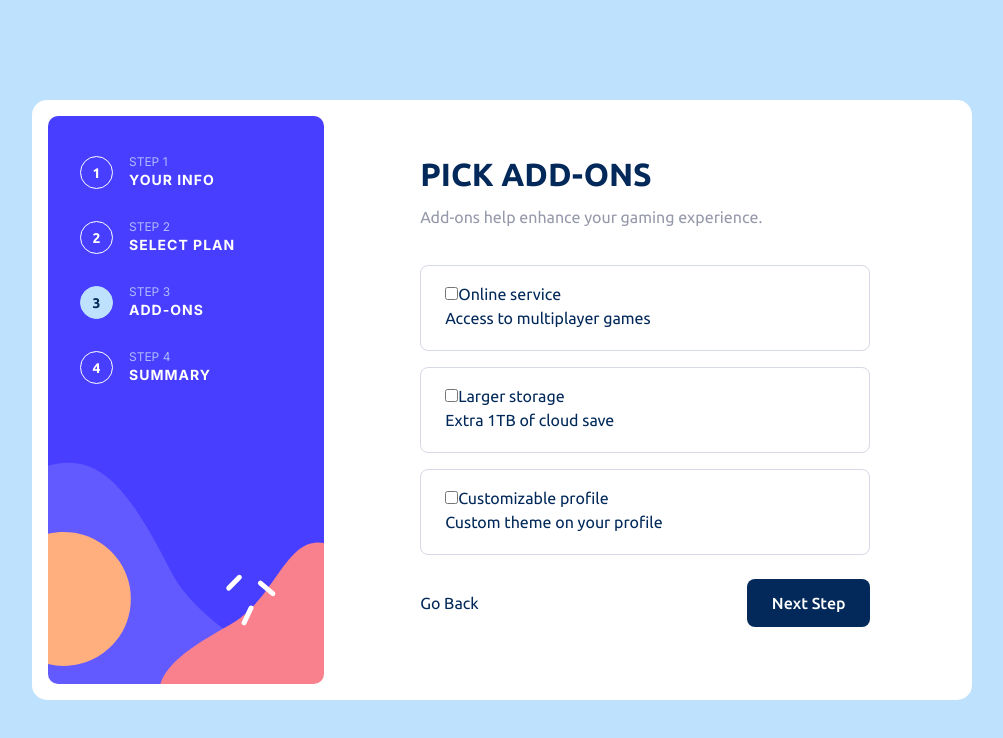
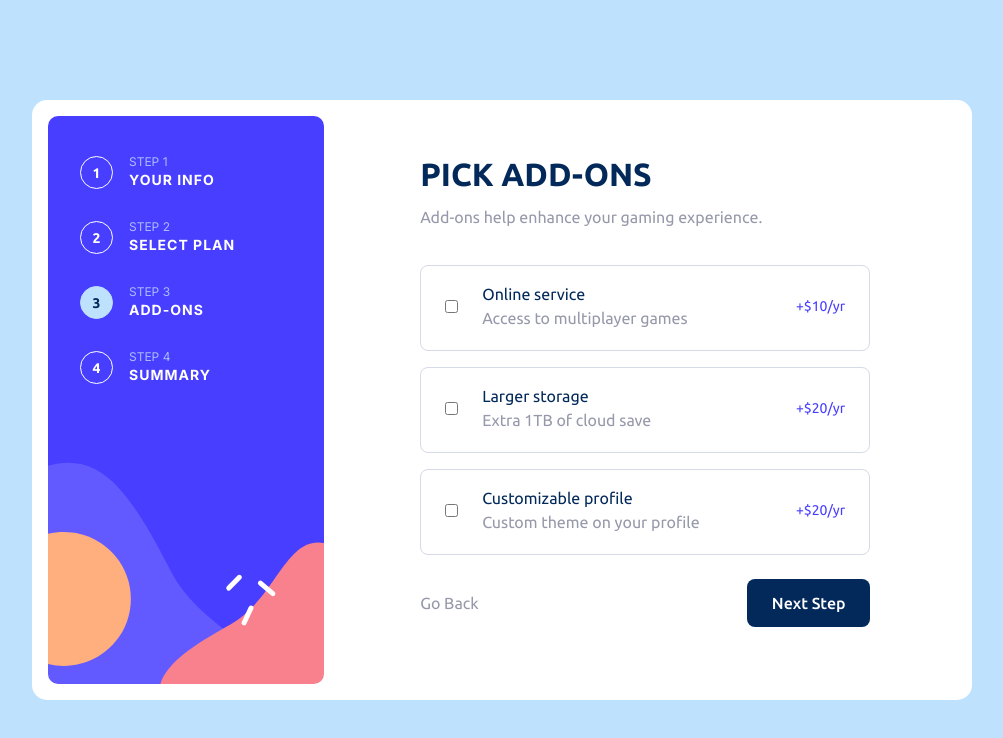
Before and after one commit to talgat-ruby/team3-hackathon1, a Next.js app: page /step3 in a window 1280 px wide. Shown: the top 738 px of the page, without its empty margins (138-1141 px from the left). Built offline with nearby package versions, Linux system fonts and the light colour scheme.

Commit message:
finish styles to step2 and step3

```diff
--- a/app/step2/page.tsx
+++ b/app/step2/page.tsx
@@ -30,6 +30,12 @@ export default function Page() {
     setIsLoading(true);
 
     await new Promise((resolve) => setTimeout(resolve, 2000));
+
+    if (formData.period === "off") {
+      formData.period = "monthly";
+    } else {
+      formData.period = "year";
+    }
 
     contextData.plan = formData.plan;
     contextData.period = formData.period;
@@ -114,35 +120,27 @@ export default function Page() {
           </label>
         </fieldset>
 
-        <fieldset className="bg-[#F8F9FF] px-[8.375rem] py-[0.8125rem]">
-          <label htmlFor="period1" className="cursor-pointer">
+        <fieldset className="bg-[#F8F9FF] px-[8.375rem] py-[0.8125rem] text-[0.875rem] flex gap-6 text-[--color-text-primary]">
+          <span>Monthly</span>
+          <label htmlFor="switch" className="cursor-pointer">
             <input
               {...register("period")}
-              type="radio"
+              type="checkbox"
               name="period"
-              id="period1"
-              value="monthly"
-              defaultChecked
-              className="hidden"
+              id="switch"
+              className="hidden peer"
             />
-            <span>Monthly</span>
+            <div
+              className="inline-block w-[38px] h-[20px] bg-[--color-text-primary] rounded-[10px] relative
+            after:content-[''] after:absolute after:top-[5px] after:left-[5px] after:w-[12px] after:h-[12px] after:bg-white
+            after:rounded-[90px] after:duration-[0.3s] peer-checked:after:left-[calc(100%-5px)] peer-checked:after:translate-x-[-100%]"
+            ></div>
           </label>
-
-          <label htmlFor="period2" className="cursor-pointer">
-            <input
-              {...register("period")}
-              type="radio"
-              name="period"
-              id="period2"
-              value="yearly"
-              className="hidden"
-            />
-            <span>Yearly</span>
-          </label>
+          <span>Yearly</span>
         </fieldset>
 
         <section className="flex justify-between items-center mt-auto">
-          <Link href="/step1">Go Back</Link>
+          <Link href="/step1" className="text-[--color-text-secondary]">Go Back</Link>
 
           <button
             type="submit"
--- a/app/step3/page.tsx
+++ b/app/step3/page.tsx
@@ -1,11 +1,12 @@
 "use client";
 
 import { zodResolver } from "@hookform/resolvers/zod";
-import { useState } from "react";
+import { useContext, useState } from "react";
 import { useForm, SubmitHandler } from "react-hook-form";
 import { BeatLoader } from "react-spinners";
 import { z } from "zod";
 import { useRouter } from "next/navigation";
+import { Context } from "../context-provider";
 import Link from "next/link";
 
 const schema = z.object({
@@ -20,6 +21,22 @@ type SchemaType = z.infer<typeof schema>;
 
 export default function Page() {
   const router = useRouter();
+  const contextData = useContext(Context);
+  const [isChecked1, setIsChecked1] = useState(false);
+  const [isChecked2, setIsChecked2] = useState(false);
+  const [isChecked3, setIsChecked3] = useState(false);
+
+  const handleCheckboxChange1 = () => {
+    setIsChecked1(!isChecked1);
+  };
+
+  const handleCheckboxChange2 = () => {
+    setIsChecked2(!isChecked2);
+  };
+
+  const handleCheckboxChange3 = () => {
+    setIsChecked3(!isChecked3);
+  };
 
   const { register, handleSubmit } = useForm<SchemaType>({
     resolver: zodResolver(schema),
@@ -31,17 +48,13 @@ export default function Page() {
     setIsLoading(true);
 
     await new Promise((resolve) => setTimeout(resolve, 2000));
-    localStorage.setItem(
-      "userData",
-      JSON.stringify({
-        addOns: {
-          onlineService: false || formData.addOds.onlineService,
-          largerStorage: false || formData.addOds.largerStorage,
-          customizableProfile: false || formData.addOds.customizableProfile,
-        },
-      }),
-    );
-    setIsLoading(false);
+
+    (contextData.addOns.onlineService = false || formData.addOds.onlineService),
+      (contextData.addOns.largerStorage =
+        false || formData.addOds.largerStorage),
+      (contextData.addOns.customizableProfile =
+        false || formData.addOds.customizableProfile),
+      setIsLoading(false);
 
     router.push("/step4");
   };
@@ -56,44 +69,93 @@ export default function Page() {
       </p>
       <form onSubmit={handleSubmit(onSubmit)} className="flex flex-col gap-6">
         <fieldset className="flex flex-col gap-4">
-          <div className="pt-4 pr-6 pb-5 pl-6 border border-solid rounded-lg border-[#D6D9E6] min-w-[28.125rem]">
+          <div
+            className={`border border-solid ${isChecked1 ? "border-[#483EFF]" : "border-[#D6D9E6]"} flex gap-6 items-center pt-4 pr-6 pb-5 pl-6 rounded-lg min-w-[28.125rem]`}
+          >
             <input
               {...register("addOds.onlineService")}
               type="checkbox"
               id="onlineService"
               name="onlineService"
               value="true"
+              checked={isChecked1}
+              onChange={handleCheckboxChange1}
             />
-            <label htmlFor="onlineService">Online service</label>
-            <p>Access to multiplayer games</p>
+
+            <div>
+              <label htmlFor="onlineService">Online service</label>
+              <p className="text-[--color-text-secondary]">
+                Access to multiplayer games
+              </p>
+            </div>
+
+            <div className="ml-auto text-[14px] text-[--color-accent-purple]">
+              {contextData.period === "monthly" ? (
+                <span>+$1/mo</span>
+              ) : (
+                <span>+$10/yr</span>
+              )}
+            </div>
           </div>
 
-          <div className="pt-4 pr-6 pb-5 pl-6 border border-solid rounded-lg border-[#D6D9E6] min-w-[28.125rem]">
+          <div
+            className={`border border-solid ${isChecked2 ? "border-[#483EFF]" : "border-[#D6D9E6]"} flex gap-6 items-center pt-4 pr-6 pb-5 pl-6 border rounded-lg border-[#D6D9E6] min-w-[28.125rem]"`}
+          >
             <input
               {...register("addOds.largerStorage")}
               type="checkbox"
               id="largerStorage"
               name="largerStorage"
               value="true"
+              checked={isChecked2}
+              onChange={handleCheckboxChange2}
             />
-            <label htmlFor="largerStorage">Larger storage</label>
-            <p>Extra 1TB of cloud save</p>
+            <div>
+              <label htmlFor="largerStorage">Larger storage</label>
+              <p className="text-[--color-text-secondary]">
+                Extra 1TB of cloud save
+              </p>
+            </div>
+
+            <div className="ml-auto text-[14px] text-[--color-accent-purple]">
+              {contextData.period === "monthly" ? (
+                <span>+$2/mo</span>
+              ) : (
+                <span>+$20/yr</span>
+              )}
+            </div>
           </div>
 
-          <div className="pt-4 pr-6 pb-5 pl-6 border border-solid rounded-lg border-[#D6D9E6] min-w-[28.125rem]">
+          <div
+            className={`border border-solid ${isChecked3 ? "border-[#483EFF]" : "border-[#D6D9E6]"} flex gap-6 items-center pt-4 pr-6 pb-5 pl-6 rounded-lg border-[#D6D9E6] min-w-[28.125rem]`}
+          >
             <input
               {...register("addOds.customizableProfile")}
               type="checkbox"
               id="customizableProfile"
               name="customizableProfile"
               value="true"
+              checked={isChecked3}
+              onChange={handleCheckboxChange3}
             />
-            <label htmlFor="customizableProfile">Customizable profile</label>
-            <p>Custom theme on your profile</p>
+            <div>
+              <label htmlFor="customizableProfile">Customizable profile</label>
+              <p className="text-[--color-text-secondary]">
+                Custom theme on your profile
+              </p>
+            </div>
+
+            <div className="ml-auto text-[14px] text-[--color-accent-purple]">
+              {contextData.period === "monthly" ? (
+                <span>+$2/mo</span>
+              ) : (
+                <span>+$20/yr</span>
+              )}
+            </div>
           </div>
         </fieldset>
         <section className="flex justify-between items-center">
-          <Link href="/step2">Go Back</Link>
+          <Link href="/step2" className="text-[--color-text-secondary]">Go Back</Link>
 
           <button
             type="submit"
```
